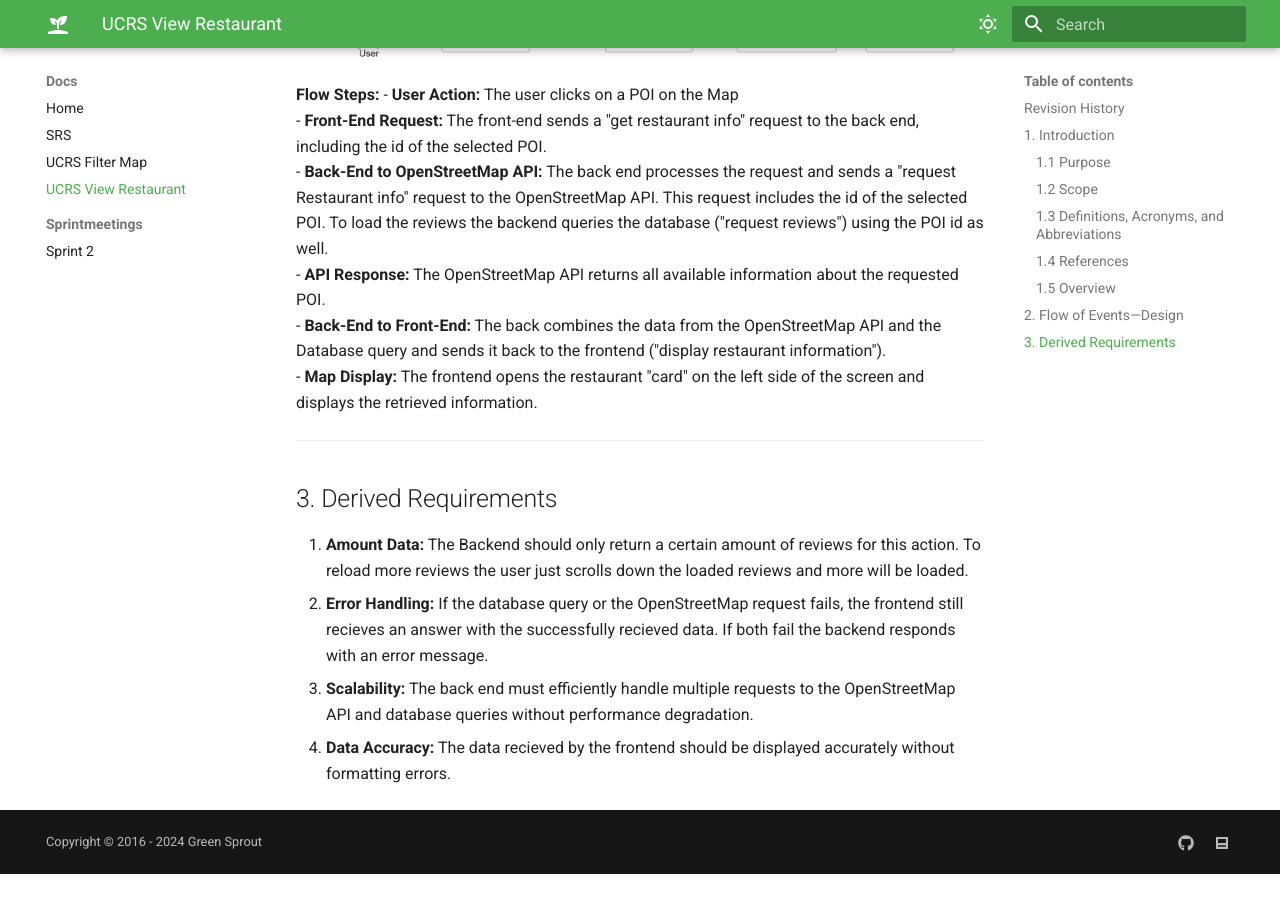
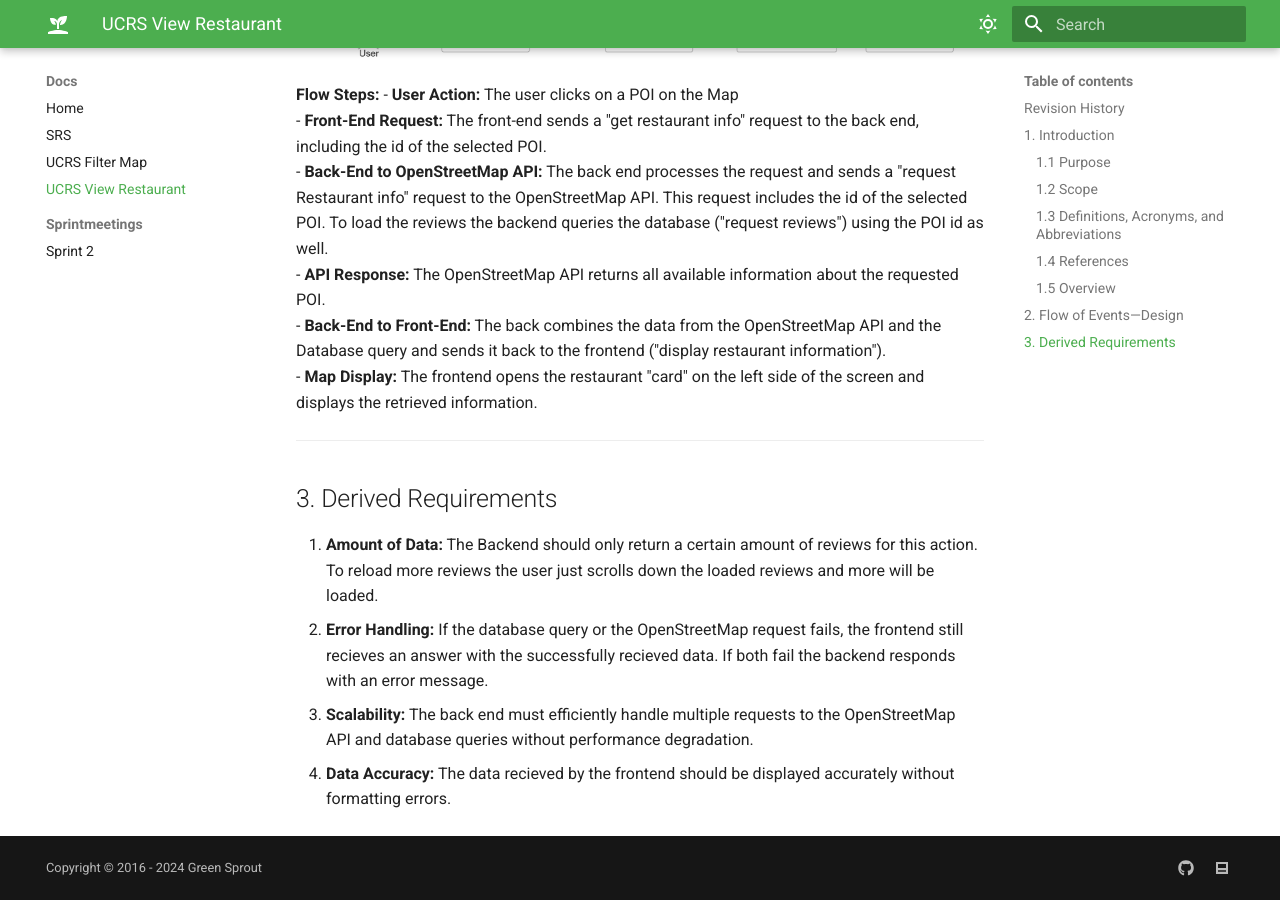
Before and after one commit to green-sprout/green-sprout.github.io, an MkDocs documentation site: the page built from docs/docs/general/UCRS_ViewRestaurant.md, in a window 1280 px wide and 900 px high, scrolled down 1683 px. Built offline with MkDocs 1.6.1 and Material for MkDocs 9.7.7, drawn with Linux system fonts in a browser that asks for light colours; before the commit the page ends 2557 px from its top, so only the background shows below that.

Commit message:
fixed typo in requirements

```diff
--- a/docs/docs/general/UCRS_ViewRestaurant.md
+++ b/docs/docs/general/UCRS_ViewRestaurant.md
@@ -53,7 +53,7 @@ The following describes the flow of events in the "View Restaurant" use case. Th
 
 ## 3. Derived Requirements
 
-1. **Amount Data:** The Backend should only return a certain amount of reviews for this action. To reload more reviews the user just scrolls down the loaded reviews and more will be loaded.
+1. **Amount of Data:** The Backend should only return a certain amount of reviews for this action. To reload more reviews the user just scrolls down the loaded reviews and more will be loaded.
 2. **Error Handling:** If the database query or the OpenStreetMap request fails, the frontend still recieves an answer with the successfully recieved data. If both fail the backend responds with an error message.
 3. **Scalability:** The back end must efficiently handle multiple requests to the OpenStreetMap API and database queries without performance degradation.
 4. **Data Accuracy:** The data recieved by the frontend should be displayed accurately without formatting errors.
```
